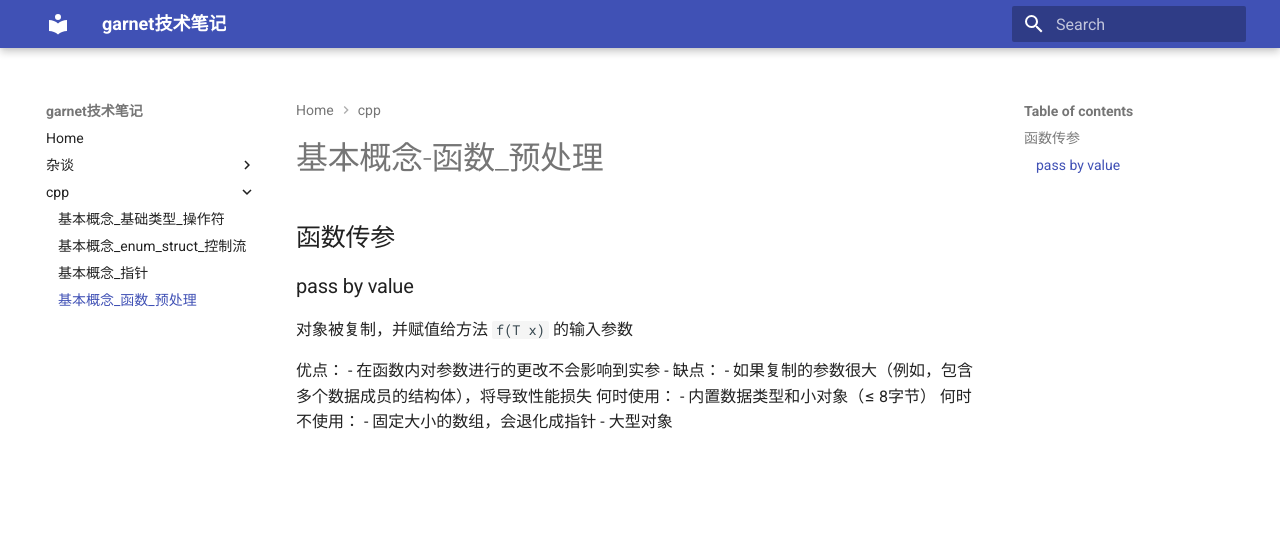
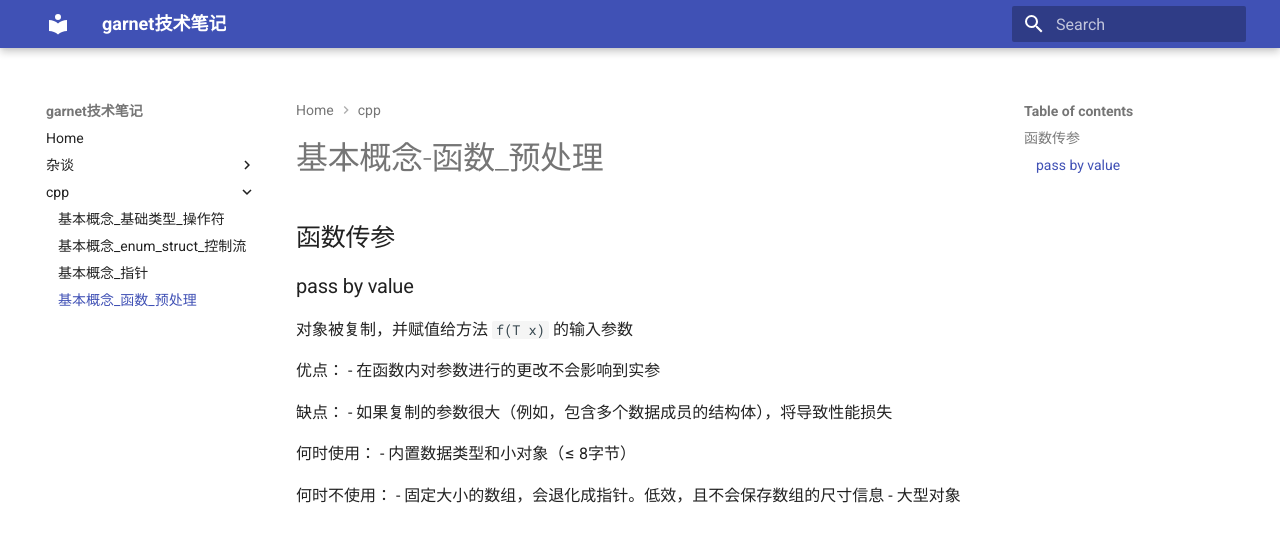
Before and after one commit to ymma98/technotes, an MkDocs documentation site: the page built from docs/cpp/基本概念_函数_预处理.md, in a window 1280 px wide. Shown: the top 542 px of the page. Built offline with MkDocs 1.6.1 and Material for MkDocs 9.7.7, drawn with Linux system fonts in a browser that asks for light colours.

Commit message:
docs/cpp/基本概念_函数_预处理.md updated from https://stackedit.cn/

```diff
--- a/docs/cpp/基本概念_函数_预处理.md
+++ b/docs/cpp/基本概念_函数_预处理.md
@@ -8,12 +8,17 @@
 
 优点：
 -   在函数内对参数进行的更改不会影响到实参
-- 缺点：
--   如果复制的参数很大（例如，包含多个数据成员的结构体），将导致性能损失 何时使用：
--   内置数据类型和小对象（≤ 8字节） 何时不使用：
--   固定大小的数组，会退化成指针
+
+缺点：
+-   如果复制的参数很大（例如，包含多个数据成员的结构体），将导致性能损失
+
+何时使用：
+-   内置数据类型和小对象（≤ 8字节）
+
+何时不使用：
+-   固定大小的数组，会退化成指针。低效，且不会保存数组的尺寸信息
 -   大型对象
 <!--stackedit_data:
-eyJoaXN0b3J5IjpbMTU5NzQwOTkzMywxNTA3Mjc0NDkyLDE4NT
+eyJoaXN0b3J5IjpbMjA3MDg3NjM0OCwxNTA3Mjc0NDkyLDE4NT
 QwNDc2MDFdfQ==
 -->
```
